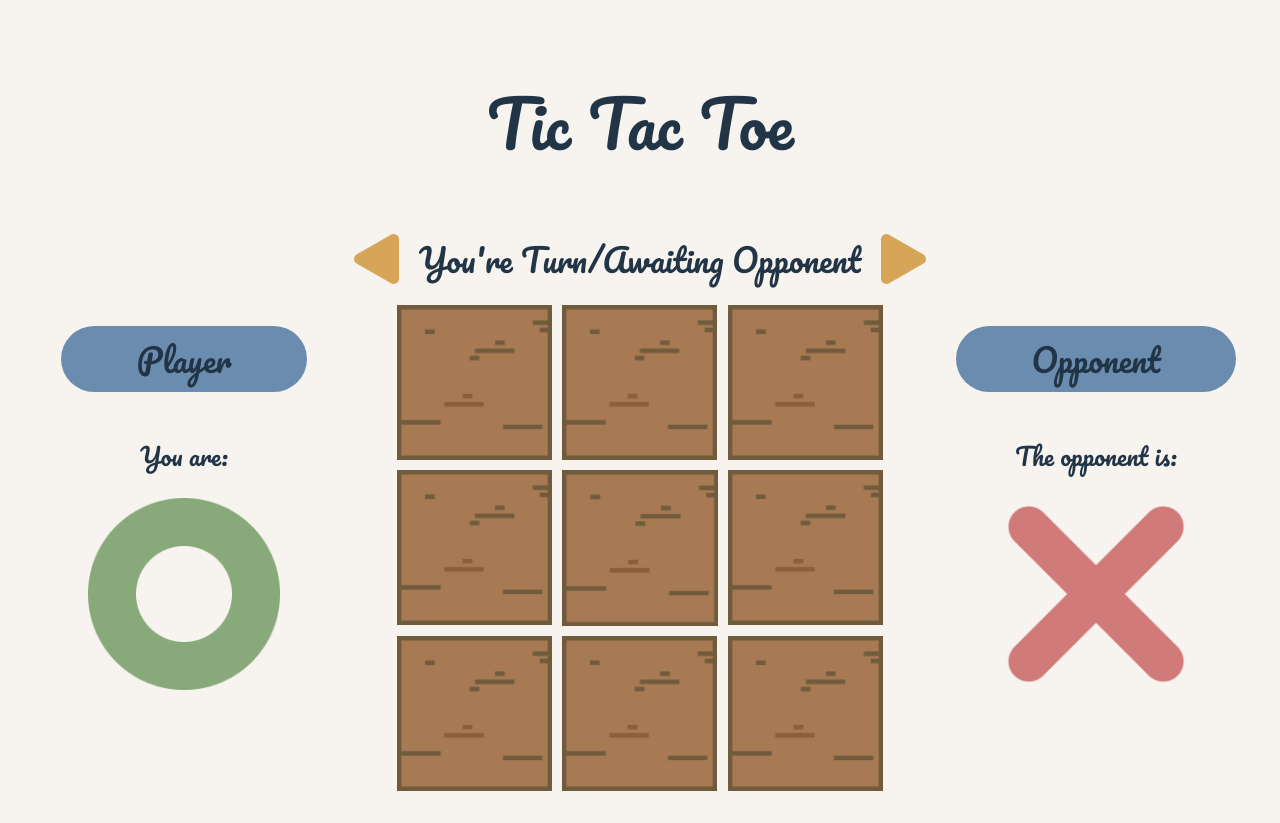
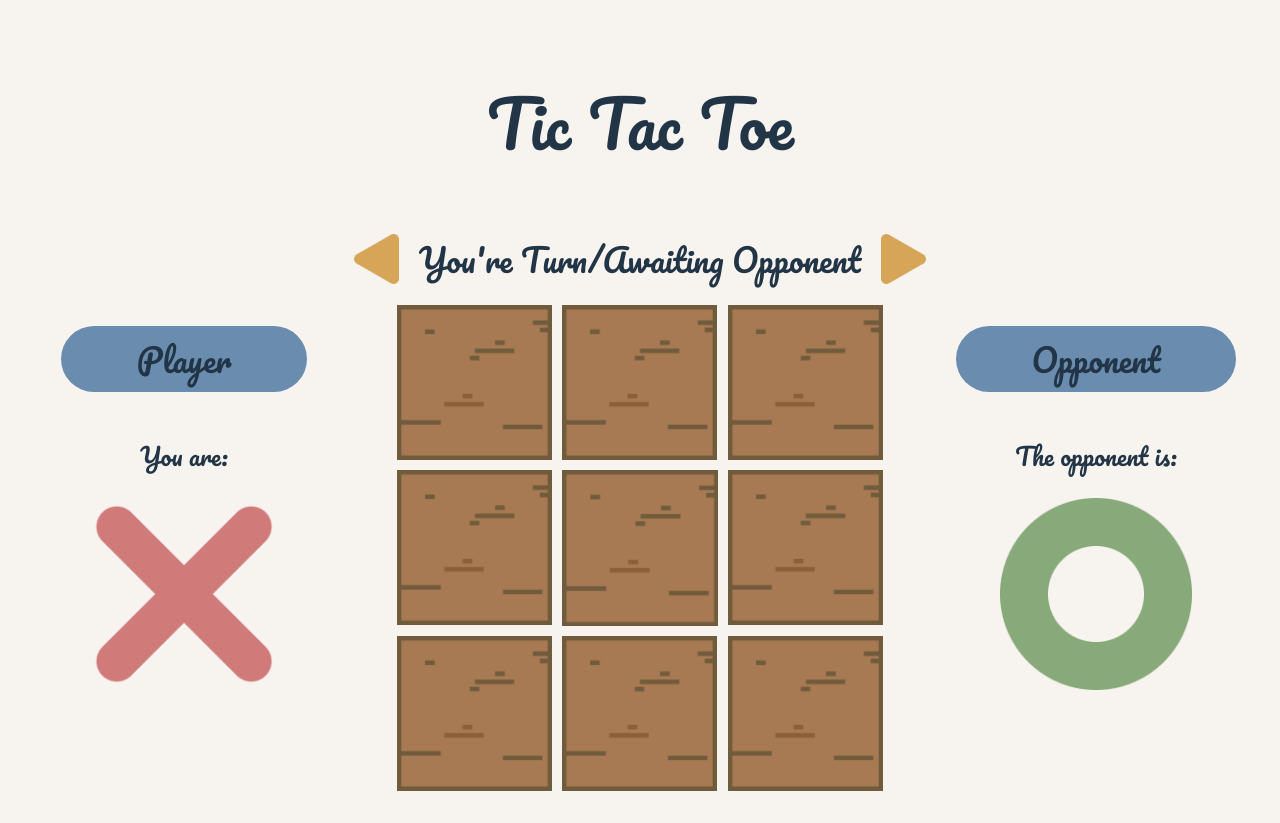
Before and after one commit to JoshuaChua1106/tictactoe-web, a React app in the folder frontend/: page /game in a window 1280 px wide. Built offline with nearby package versions, Linux system fonts and the light colour scheme; no server answers; the HTML template or start-up script is replaced by a standard one.

Commit message:
feat (game): Added states to frontend, and changing of yourSymbol and opponent symbol depending on their assigned symbol

```diff
--- a/frontend/src/pages/game.tsx
+++ b/frontend/src/pages/game.tsx
@@ -1,6 +1,21 @@
+import { socket } from '../socket';
+import { useEffect, useState } from 'react';
+import { useLocation } from 'react-router-dom';
+
 import './game.css'
 
 function GamePage() {
+
+    const location = useLocation();
+    const { gameId, yourSymbol, opponent } = location.state || {};
+
+    const [board, setBoard] = useState(Array(3).fill(null).map(() => Array(3).fill(null)));
+    const [currentTurn, setCurrentTurn] = useState('X');
+    const [gameOver, setGameOver] = useState(null);
+
+    useEffect(() => {
+        console.log(gameId, yourSymbol, opponent);
+    });
 
   return (
     <>
@@ -25,7 +40,8 @@ function GamePage() {
             <div className="player-status">
                 <h1>Player</h1>
                 <p>You are:</p>
-                <div className="circle"></div>
+                 <div className={yourSymbol === 'O' ? 'circle' : 'cross'}>
+                </div>
 
             </div>
 
@@ -46,7 +62,8 @@ function GamePage() {
             <div className="player-status">
                 <h1>Opponent</h1>
                 <p>The opponent is:</p>
-                <div className="cross"></div>
+                <div className={yourSymbol === 'O' ? 'cross' : 'circle'}>
+                </div>
 
             </div>
 
```
